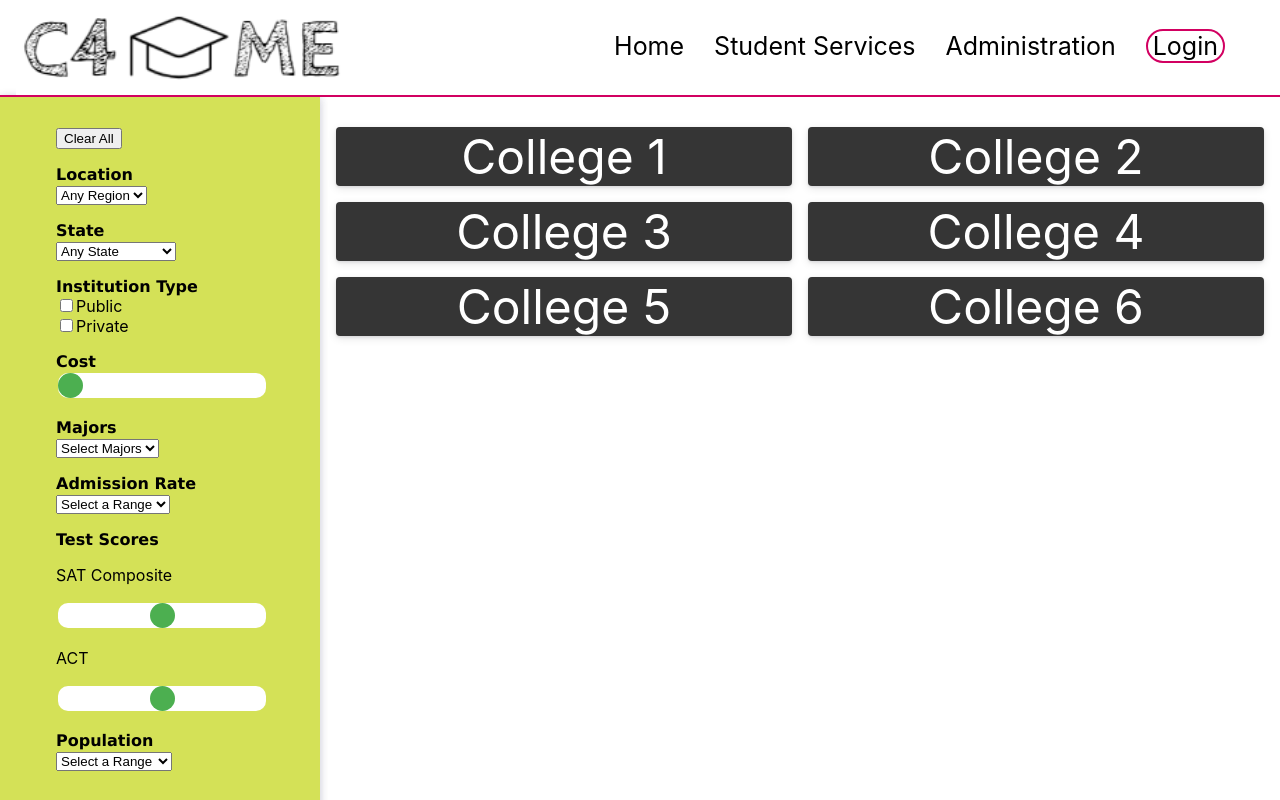
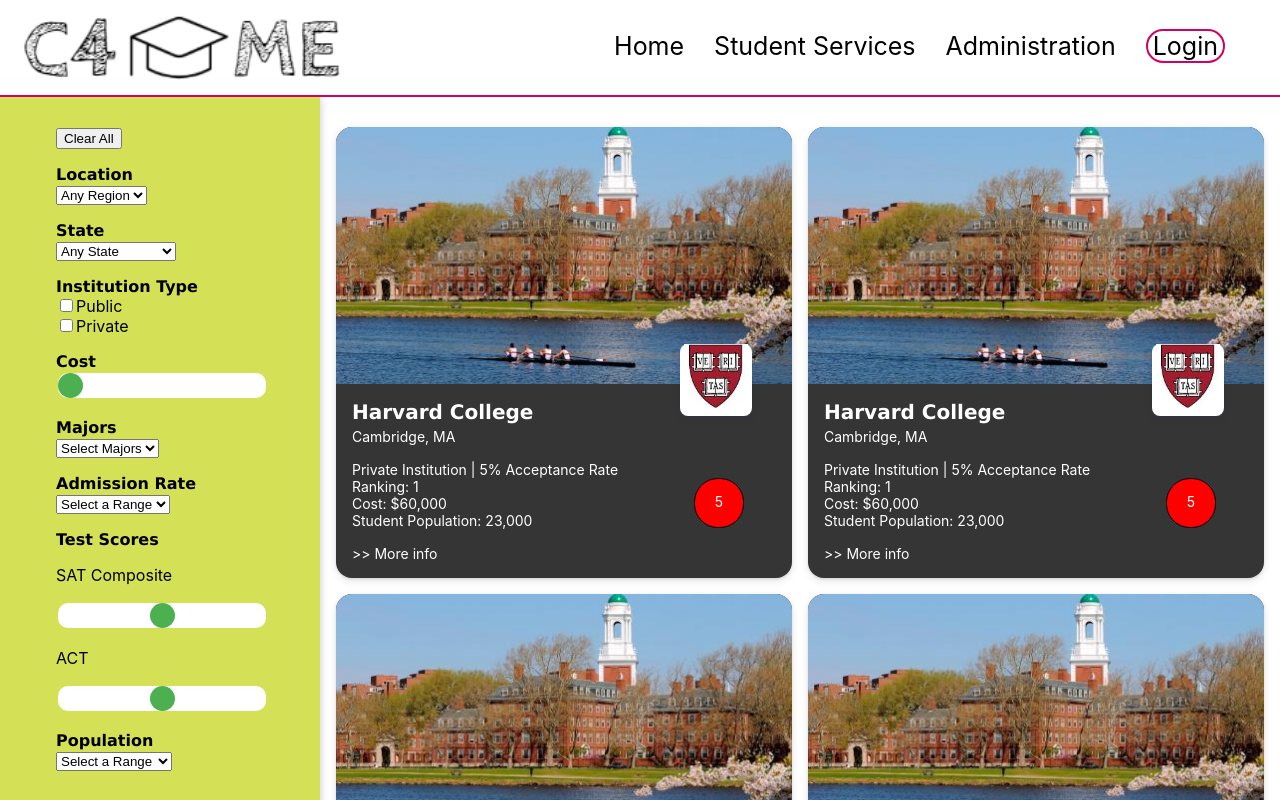
Before and after one commit to grahmnic/c4me, a React (Create React App) app: page /collegesearch in a window 1280 px wide. Shown: the top 800 px of the page. Built offline with nearby package versions, Linux system fonts and the light colour scheme; a web font is replaced by a local one.

Commit message:
finished template of collegesearch and collegecards/results

```diff
--- a/src/App.css
+++ b/src/App.css
@@ -41,7 +41,7 @@
 
 .header {
   width: 100vw;
-  height: 75px;
+  height: 95px;
   position: fixed;
   z-index: 100;
   background: white;
--- /dev/null
+++ b/src/components/college/college.js
@@ -0,0 +1,22 @@
+import React from 'react';
+import './college.scss';
+
+class College extends React.Component {
+    constructor(props) {
+        super(props);
+    }
+
+    componentDidMount() {
+
+    }
+
+    render() {
+        return(
+            <div>
+                This is a college modal!
+            </div>
+        );
+    }
+}
+
+export default College;
--- /dev/null
+++ b/src/components/collegeResult/collegeResult.js
@@ -0,0 +1,75 @@
+import React from 'react';
+import collegeIMG from '../../assets/images/college.jpg'
+import collegeLogo from '../../assets/images/collegelogo.jpg';
+
+import './collegeResult.scss';
+
+
+class CollegeResult extends React.Component {
+    constructor() {
+        super();
+        this.state = {
+            name: "Harvard College",
+            institution_type: "Private",
+            ranking: "1",
+            cost: "$60,000",
+            admission_rate: "5%",
+            population: "23,000",
+            avgACT: "31",
+            avgSAT: "1400",
+            satMath: "770",
+            satEBRW: "700",
+            debt: "",
+            location: "",
+            city: "Cambridge",
+            state: "MA",
+        }
+    }
+
+    componentDidMount() {
+
+    }
+
+    render() {
+        return(
+            <div className="collegeResult">
+                <div className="collegeResultWrap">
+                    <div className="collegeHeading">
+                        <img className="collegeImage" src={collegeIMG} alt="College IMG not found"></img>
+                        <div className="collegeHeadingText">
+                            <div className="collegeLogoWrap">
+                                <img className="collegeLogo" src={collegeLogo} alt="LOGO error"></img>
+                            </div>
+                            <h2 className="collegeTitle">{this.state.name}</h2>
+                            <div>{this.state.city}, {this.state.state}</div>
+                        </div>
+                    </div>
+
+                    <div className="collegeDetail">
+                        <div className="collegeTypeRateWrap">
+                            <div className="collegeTypeRate">{this.state.institution_type} Institution | {this.state.admission_rate} Acceptance Rate</div>
+                        </div>
+                        <div className="collegeDetailWrap">
+                            <div className="collegeDetailText">
+                                <div>Ranking: {this.state.ranking}</div>
+                                <div>Cost: {this.state.cost}</div>
+                                <div>Student Population: {this.state.population}</div>
+                            </div>
+                            <div className="collegeDetailRank">
+                                <p className="collegeRecScore">5</p>
+                            </div>
+                        </div>
+                    </div>
+
+                    <div className="moreInfo">
+                        <div className="popoutLink">>> More info </div>
+                    </div>
+
+                </div>
+            </div>
+
+        );
+    }
+}
+
+export default CollegeResult;
--- /dev/null
+++ b/src/components/collegeResult/collegeResult.scss
@@ -0,0 +1,124 @@
+.collegeResult {
+    width: 100%;
+    position: relative;
+}
+
+
+.collegeResultWrap {
+
+    display: flex;
+    font-size: .875rem;
+    flex-direction: column;
+
+}
+
+.collegeHeadingText {
+    margin-top: 1rem;
+    padding-left: 1rem;
+    padding-right: 1rem;
+    position: relative;
+}
+
+.collegeHeading div {
+    font-size: .875rem;
+}
+
+
+
+.collegeImage {
+    width: 100%;
+    max-width: 100%;
+    vertical-align: middle;
+    height: auto;
+}
+
+
+.collegeLogoWrap {
+    background-color: white;
+    height: 4.5rem;
+    width: 4.5rem;
+    margin: 0;
+    border-radius: 0.5rem;
+    box-shadow: 0 1px 1px 0 rgba(48,50,100,.14),
+                0 2px 1px -1px rgba(48,50,100,.14),
+                0 1px 8px 0 rgba(48,50,100,.14);
+
+    order: 1;
+    justify-content: center;
+    position: absolute;
+    display: block;
+    top: -3.5rem;
+    right: 2.5rem;
+}
+
+.collegeLogo {
+    display: block;
+    height: 4rem;
+    width: 4rem;
+    border: 0;
+    padding: 0;
+    margin: auto;
+}
+
+.collegeTitle {
+    font-size: 20px;
+    font-family: Verdana, Geneva, Tahoma, sans-serif;
+    font-weight: bold;
+    margin-bottom: .2rem;
+}
+
+
+.collegeDetail {
+    display: flex;
+    flex-direction: column;
+    justify-content: space-between;
+    margin-top: 1rem;
+    margin-bottom: 1rem;
+    padding-left: 1rem;
+    padding-right: 1rem;
+}
+
+.colegeTypeRateWrap {
+    div {
+        width: 100%;
+    }
+}
+
+.collegeDetailWrap {
+    display: flex;
+    flex-direction: row;
+    justify-content: space-between;
+}
+
+.collegeDetailRank {
+    border: 0.5px solid black;
+    border-radius: 1.5rem;
+    width: 3rem;
+    height: 3rem;
+    background-color: red;
+    margin-right: 2rem;
+}
+
+.collegeRecScore {
+    text-align: center;
+}
+
+.moreInfo {
+    display: flex;
+    margin-bottom: 1rem;
+    padding-left: 1rem;
+    padding-right: 1rem;
+
+    .popoutLink {
+        width: 6rem;
+        cursor: pointer;
+    }
+
+    .popoutLink:hover {
+        color: rgb(0, 217, 255);
+    }
+}
+
+.collegePopout {
+
+}
--- a/src/components/collegesearch/collegesearch.js
+++ b/src/components/collegesearch/collegesearch.js
@@ -1,5 +1,6 @@
 import React from 'react';
 import './collegesearch.scss';
+import CollegeResult from '../collegeResult/collegeResult';
 
 class Collegesearch extends React.Component {
 
@@ -156,12 +157,16 @@ class Collegesearch extends React.Component {
                 {/* Where college search results show up */}
                 <div className="searchMain">
                     <div className="cardGrid">
-                        <div className="collegeCard">College 1</div>
-                        <div className="collegeCard">College 2</div>
-                        <div className="collegeCard">College 3</div>
-                        <div className="collegeCard">College 4</div>
-                        <div className="collegeCard">College 5</div>
-                        <div className="collegeCard">College 6</div>
+                        <div className="collegeCard">
+                            <CollegeResult></CollegeResult>
+                        </div>
+                        <div className="collegeCard">
+                            <CollegeResult></CollegeResult>
+                        </div>
+                        <div className="collegeCard"><CollegeResult></CollegeResult></div>
+                        <div className="collegeCard"><CollegeResult></CollegeResult></div>
+                        <div className="collegeCard"><CollegeResult></CollegeResult></div>
+                        <div className="collegeCard"><CollegeResult></CollegeResult></div>
                     </div>
                 </div>
             </div>
--- a/src/components/collegesearch/collegesearch.scss
+++ b/src/components/collegesearch/collegesearch.scss
@@ -79,10 +79,12 @@
     display: grid;
     gap: 1rem;
 
-    grid-template-columns: repeat(auto-fit, minmax(300px, 1fr));
+    grid-template-columns: repeat(auto-fit, minmax(400px, 1fr));
 }
 
 .collegeCard {
+    min-width: 400px;
+    max-width: 500px;
     display: flex;
     flex-direction: column;
     justify-content: center;
@@ -93,7 +95,7 @@
     box-shadow: rgba(3, 8, 20, 0.1) 0px 0.15rem 0.5rem, rgba(2, 8, 20, 0.1) 0px 0.075rem 0.175rem;
     height: 100%;
     width: 100%;
-    border-radius: 4px;
+    border-radius: 1rem;
     transition: all 500ms;
     overflow: hidden;
 
@@ -104,7 +106,7 @@
 
 .collegeCard:hover {
     box-shadow: rgba(2, 8, 20, 0.1) 0px 0.35em 1.175em, rgba(2, 8, 20, 0.08) 0px 0.175em 0.5em;
-    transform: translateY(-3px) scale(1.1);
+    transform: translateY(-3px) scale(1.05);
     cursor: default;
  }
 
```
Also changed, not shown: src/assets/images/college.jpg (added), src/assets/images/collegelogo.jpg (added), src/components/college/college.scss (added).
